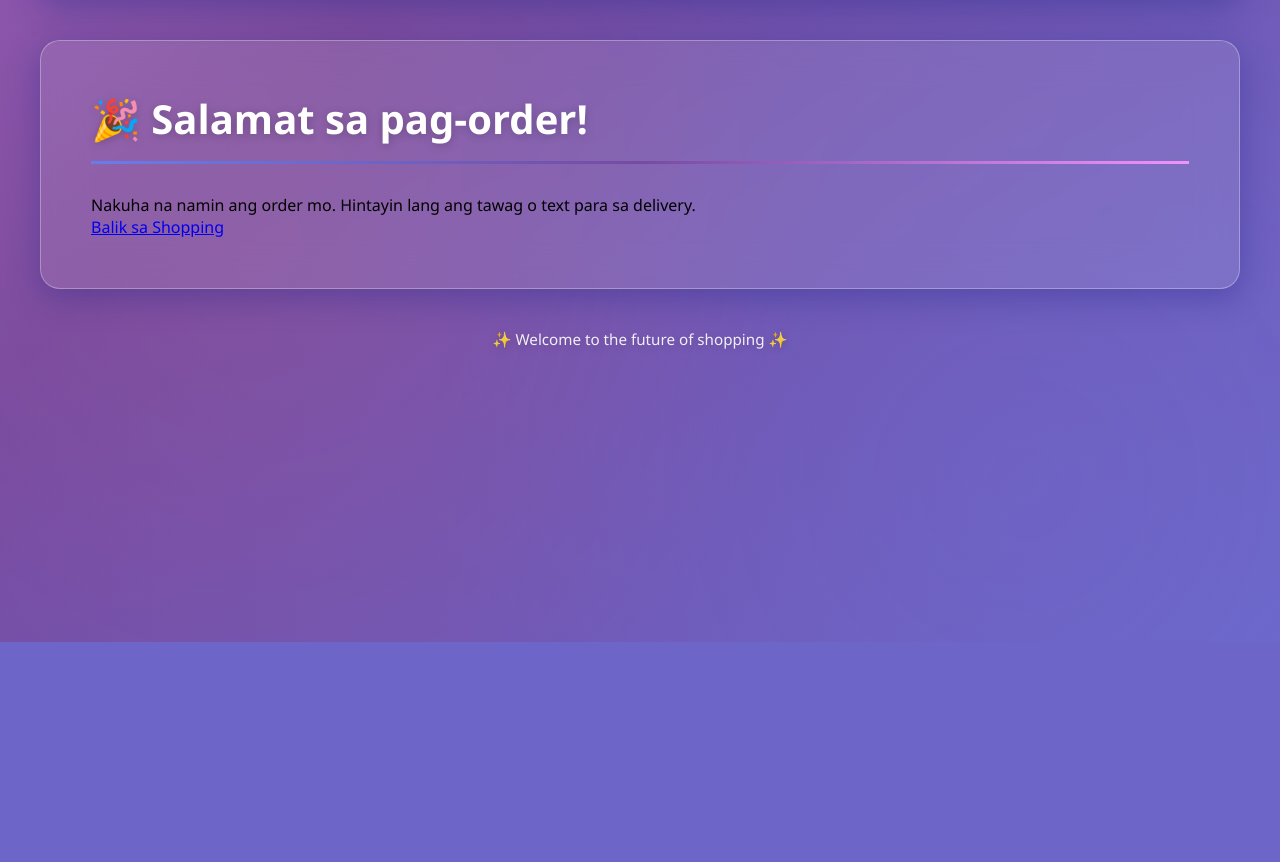
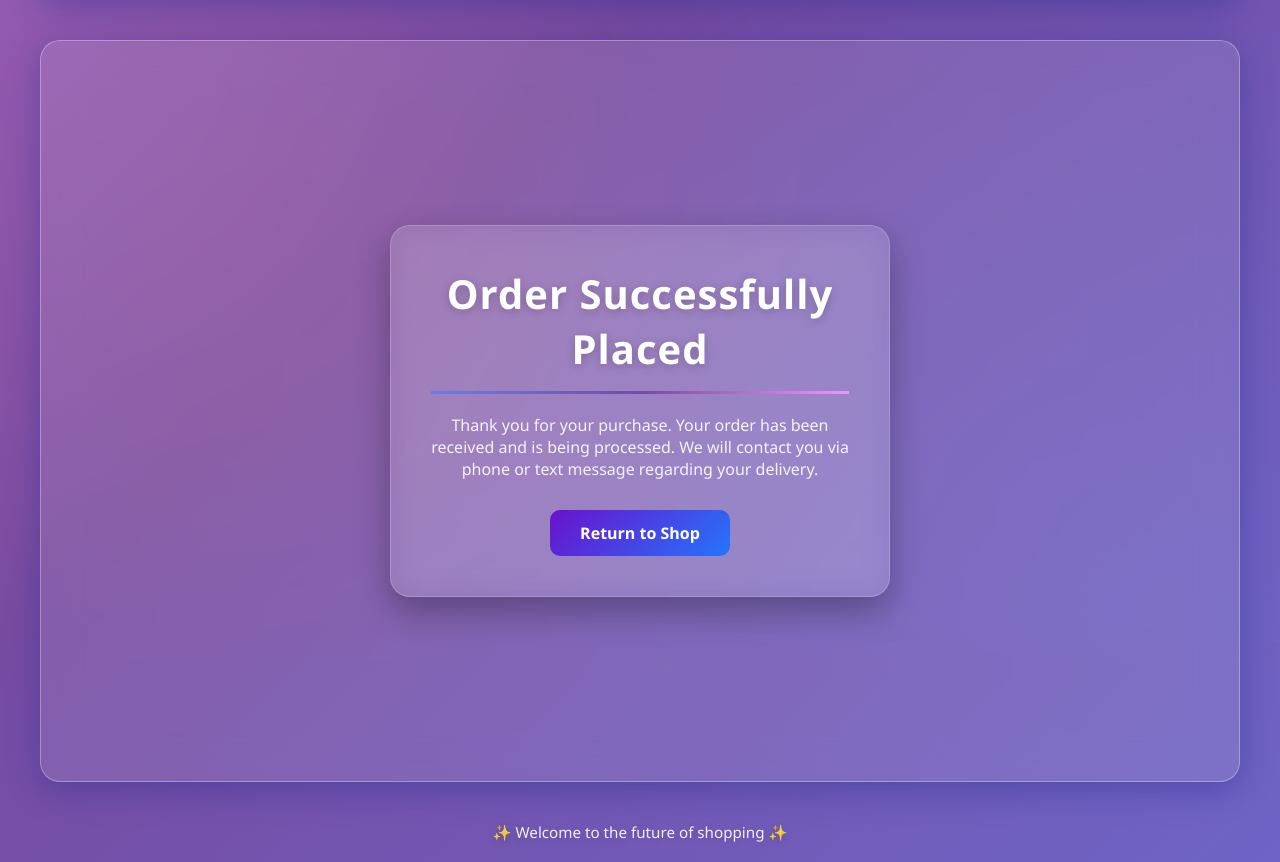
Before and after one commit to t7xfjs22xv-jpg/Wally_Shop, a Django app: template store/templates/store/order_created.html in a window 1280 px wide. Shown: the part 158-1020 px from the top of the page. Before the commit the page ends 800 px from the top, so only its background shows below. Run offline with Django 5.2, Linux system fonts and the light colour scheme; the template is opened without the code that fills it, so the values that code supplies are empty.

Commit message:
Updated order success page with centered glassmorphism design

```diff
--- a/store/templates/store/order_created.html
+++ b/store/templates/store/order_created.html
@@ -1,9 +1,62 @@
 {% extends 'base.html' %}
+{% block content %}
+<style>
+    .order-success-wrapper {
+        min-height: 80vh;
+        display: flex;
+        align-items: center;
+        justify-content: center;
+    }
 
-{% block content %}
-<div class="text-center mt-5">
-    <h2>🎉 Salamat sa pag-order!</h2>
-    <p>Nakuha na namin ang order mo. Hintayin lang ang tawag o text para sa delivery.</p>
-    <a href="{% url 'store:product_list' %}" class="btn btn-primary mt-3">Balik sa Shopping</a>
+    .order-success-card {
+        background: rgba(255, 255, 255, 0.1);
+        backdrop-filter: blur(15px);
+        -webkit-backdrop-filter: blur(15px);
+        border: 1px solid rgba(255, 255, 255, 0.2);
+        border-radius: 20px;
+        color: white;
+        padding: 40px;
+        box-shadow: 0 15px 35px rgba(0,0,0,0.3);
+        width: 100%;
+        max-width: 500px;
+        text-align: center;
+    }
+
+    .order-success-card h2 {
+        font-weight: 700;
+        margin-bottom: 20px;
+        letter-spacing: 1px;
+    }
+
+    .order-success-card p {
+        margin-bottom: 30px;
+        opacity: 0.9;
+    }
+
+    .btn-return {
+        background: linear-gradient(135deg, #6a11cb 0%, #2575fc 100%);
+        border: none;
+        color: white;
+        font-weight: bold;
+        padding: 12px 30px;
+        border-radius: 10px;
+        transition: 0.3s;
+        text-decoration: none;
+        display: inline-block;
+    }
+
+    .btn-return:hover {
+        transform: translateY(-2px);
+        filter: brightness(1.1);
+        color: white;
+    }
+</style>
+
+<div class="order-success-wrapper">
+    <div class="order-success-card">
+        <h2>Order Successfully Placed</h2>
+        <p>Thank you for your purchase. Your order has been received and is being processed. We will contact you via phone or text message regarding your delivery.</p>
+        <a href="{% url 'store:product_list' %}" class="btn-return">Return to Shop</a>
+    </div>
 </div>
 {% endblock %}
```
